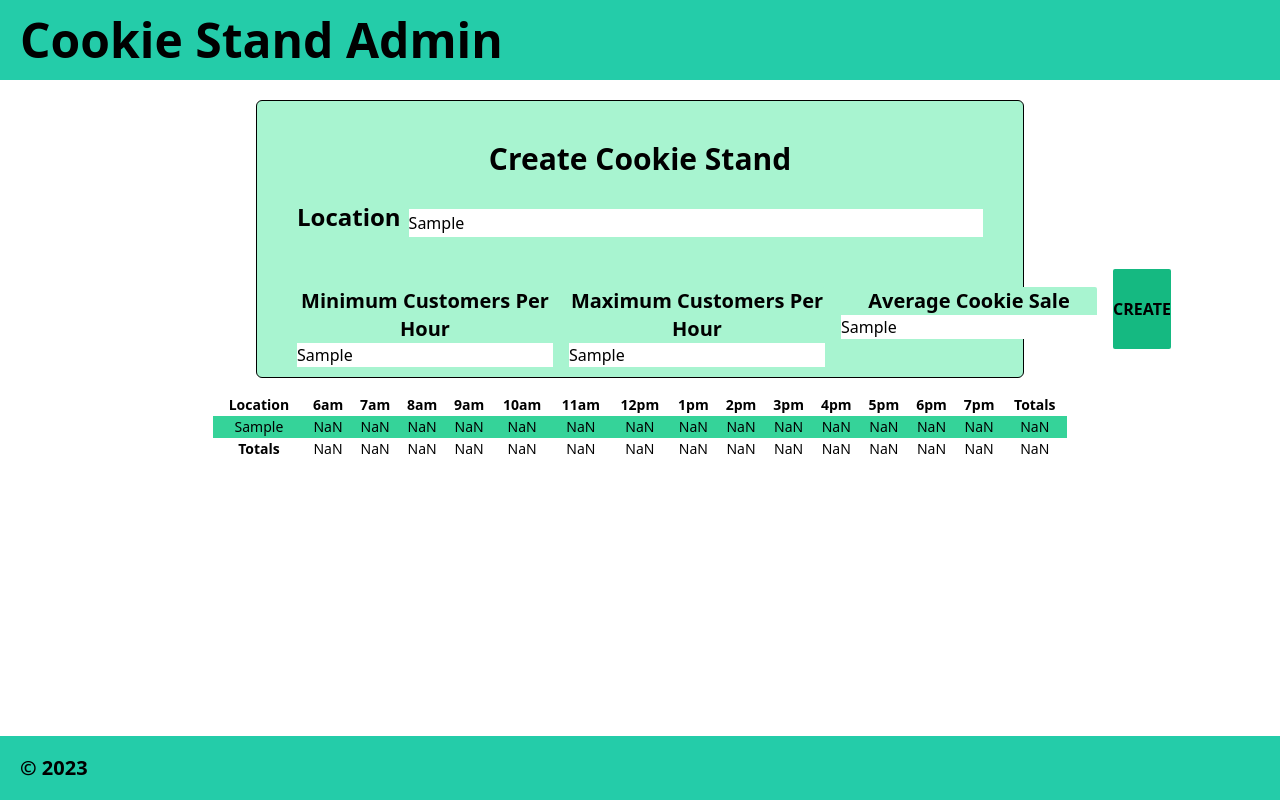
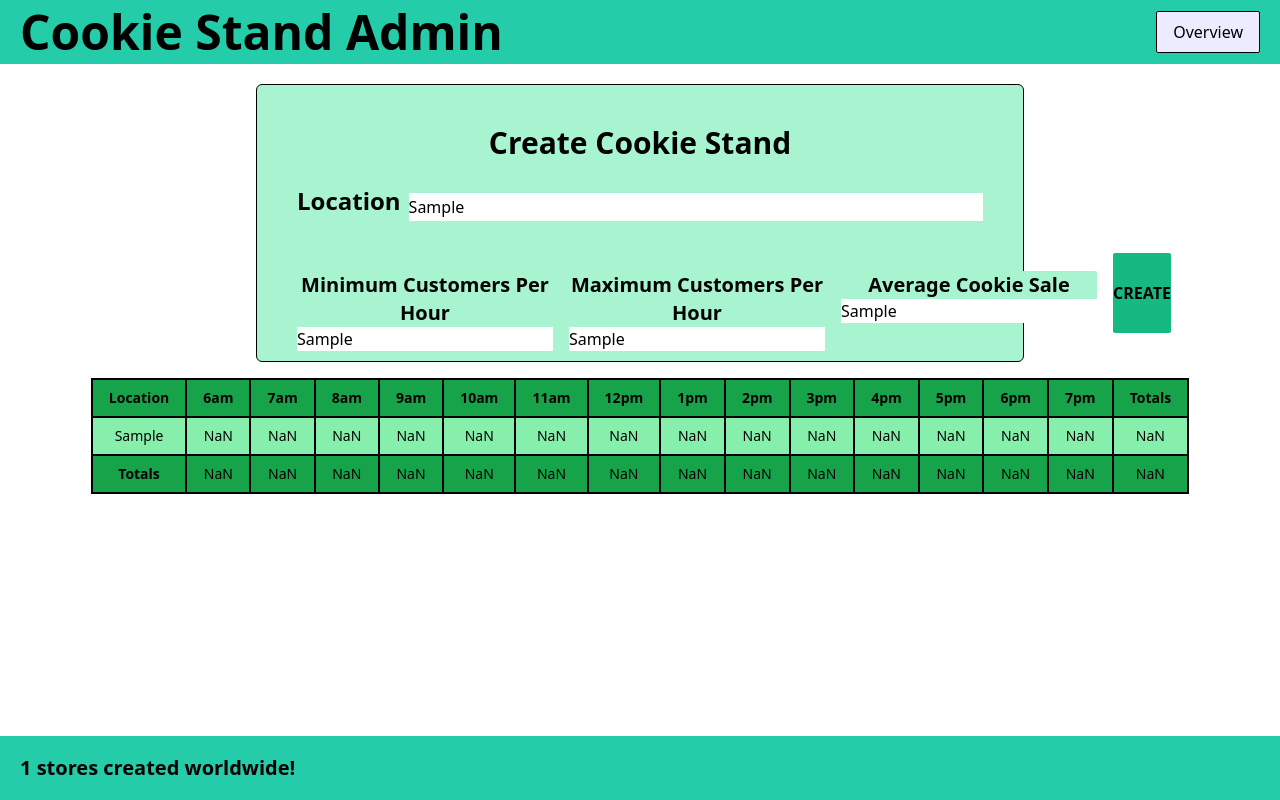
Before and after one commit to Cipherian/Cookie_Stand_Admin, a Next.js app in the folder cookie-stand-admin/: page / in a window 1280 px wide. Both pictures are taken after typing "Sample", "Sample", "Sample", "Sample" into the empty fields and a click on the button "CREATE". Built offline with nearby package versions, Linux system fonts and the light colour scheme.

Commit message:
added footer functionality and tailwind classes

```diff
--- a/cookie-stand-admin/components/Footer.js
+++ b/cookie-stand-admin/components/Footer.js
@@ -1,8 +1,8 @@
 
-export default function Footer() {
+export default function Footer({formData}) {
   return (
     <footer className="p-5 flex items-center justify-left h-16 bg-lab-green fixed bottom-0 w-full">
-      <p className="font-bold text-xl">&copy; 2023</p>
+      <p className="font-bold text-xl">{formData.length} stores created worldwide!</p>
     </footer>
   );
 }
--- a/cookie-stand-admin/components/Header.js
+++ b/cookie-stand-admin/components/Header.js
@@ -1,13 +1,15 @@
-
 export default function Header() {
   return (
-
-    <header className=" h-20 bg-lab-green flex">
-      <div className="flex justify-left items-center m-5 ">
-          <h1 className="text-5xl font-bold text-left" >Cookie Stand Admin</h1>
-        </div>
-        </header>
-
-    );
-
+    <header className="h-16 bg-lab-green flex items-center">
+      <div className="flex items-center m-5">
+        <h1 className="text-5xl font-bold text-left">Cookie Stand Admin</h1>
+      </div>
+      <div className="flex-grow"></div>
+      <div className="flex items-center justify-end m-5 ">
+        <button type="button" className="bg-silver border border-black hover:bg-metal py-2 px-4 rounded-sm">
+          Overview
+        </button>
+      </div>
+    </header>
+  );
 }
--- a/cookie-stand-admin/components/ReportTable.js
+++ b/cookie-stand-admin/components/ReportTable.js
@@ -3,13 +3,13 @@ import { hours } from './data';
 export default function ReportTable({ formData }) {
 
   const calculate_hourly_cookies = (min, max, average) => {
-    let hourly = [];
+    let hourlyArray = [];
     for (let i = 0; i < hours.length; i++) {
       let randomCustomers = Math.floor(Math.random() * (max - min + 1)) + min;
       let cookiesSold = Math.round(randomCustomers * average);
-      hourly.push(cookiesSold);
+      hourlyArray.push(cookiesSold);
     }
-    return hourly;
+    return hourlyArray;
   };
 
   const calculate_hourlyTotal = (cookiesArray) => {
@@ -38,15 +38,15 @@ export default function ReportTable({ formData }) {
   return (
     <div>
       {formData.length === 0
-        ? <h2 className="my-6 text-sm text-center"> No Cookie Stands Available </h2>
-        : <table className="w-2/3 mx-auto mb-12 text-sm text-center">
+        ? <h2 className="my-6d font-bold text-center text-3xl"> No Cookie Stands Available </h2>
+        : <table className="w-2/3 mx-auto mb-12 text-sm text-center border border-gray-400">
           <thead className="mx-auto text-sm text-center">
-            <tr>
-              <th>Location</th>
+            <tr className="bg-table-cell-darker-green">
+              <th className="py-2 px-4 border-2 border-black">Location</th>
               {hours.map((hour, index) => {
-                return (<th key={`hour-${index}`}> {hour} </th>)
+                return (<th key={`hour-${index}`} className="py-2 px-4 border-2 border-black"> {hour} </th>)
               })}
-              <th>Totals</th>
+              <th className="py-2 px-4 border-2 border-black">Totals</th>
             </tr>
           </thead>
           <tbody>
@@ -54,28 +54,29 @@ export default function ReportTable({ formData }) {
               item.hourly = calculate_hourly_cookies(item.minimum, item.maximum, item.average);
               item.hourlyTotal = calculate_hourlyTotal(item.hourly);
 
-              return (<tr key={`row-${index}`} className="bg-table-cell-darker-green">
-                <td> {item.location} </td>
+              return (<tr key={`row-${index}`} className={index % 2 === 0 ? "bg-table-cell-lighter-green" : "bg-table-cell-green"}>
+                <td className="py-2 px-4 border-2 border-black"> {item.location} </td>
                 {item.hourly.map((hourlyData, index) => {
-                  return (<td key={`row-${index}-data-${hourlyData}`}>{hourlyData}</td>)
+                  return (<td key={`row-${index}-data-${hourlyData}`} className="py-2 px-4 border-2 border-black">{hourlyData}</td>)
                 })}
-                <td>{item.hourlyTotal}</td>
+                <td className="py-2 px-4 border-2 border-black">{item.hourlyTotal}</td>
               </tr>)
             })}
-            <tr>
-              <th>Totals</th>
+            <tr className="bg-table-cell-darker-green">
+              <th className="py-2 px-4 border-2 border-black">Totals</th>
               {getTotalSum().map((total, index) => {
                 return (
-                  <td key={`total-${index}`}>
+                  <td key={`total-${index}`} className="py-2 px-4 border-2 border-black">
                     {total}
                   </td>
                 )
               })}
-              <td>{calculateTotalSum(getTotalSum())}</td>
+              <td className="py-2 px-4 border-2 border-black">{calculateTotalSum(getTotalSum())}</td>
             </tr>
           </tbody>
         </table>
       }
     </div>
   );
-}
+
+    }
--- a/cookie-stand-admin/pages/index.js
+++ b/cookie-stand-admin/pages/index.js
@@ -26,23 +26,6 @@ export default function Home() {
       hourlyTotal: 0,
     };
 
-    const calculate_hourly_cookies = (min, max, average) => {
-      let hourly = [];
-      for (let i = 0; i < hours.length; i++) {
-        let randomCustomers = Math.floor(Math.random() * (max - min + 1)) + min;
-        let cookiesSold = Math.round(randomCustomers * average);
-        hourly.push(cookiesSold);
-      }
-      return hourly;
-    };
-
-    const calculate_hourlyTotal = (cookiesArray) => {
-      return cookiesArray.reduce((x, y) => x + y, 0);
-    };
-
-    storeData.hourly = calculate_hourly_cookies(minimum, maximum, average);
-    storeData.hourlyTotal = calculate_hourlyTotal(storeData.hourly);
-
     setFormData([...formData, storeData]);
 
   };
@@ -54,7 +37,7 @@ export default function Home() {
       <Header  />
       <CreateForm formSubmitHandler={handleFormSubmit}/>
       <ReportTable formData={formData}/>
-      <Footer />
+      <Footer formData={formData}/>
     </div>
   )
 }
--- a/cookie-stand-admin/tailwind.config.js
+++ b/cookie-stand-admin/tailwind.config.js
@@ -18,8 +18,9 @@ module.exports = {
       'form-green': '#6fe6b7',
       'button-green': '#15b981',
       'form-input-box-green': '#a8f4d0',
-      'table-cell-green': '#6fe6b7',
-      'table-cell-darker-green': '#35d399',
+      'table-cell-darker-green': '#16a34a',
+      'table-cell-lighter-green': '#86efac',
+      'table-cell-green': '#35d399',
       'th-green': '#15b981',
       'fake-button': '#d1fae4',
     },
```
